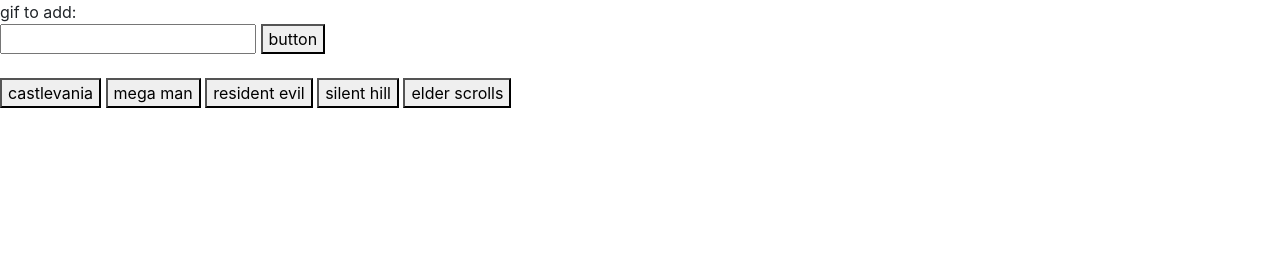
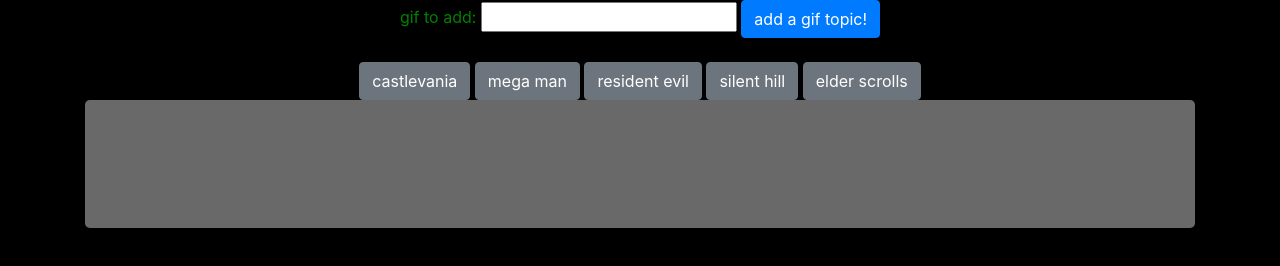
Before and after one commit to mbyron13/giftastic, a plain HTML site: page index.html in a window 1280 px wide. Drawn offline with nearby package versions, Linux system fonts and the light colour scheme.

Commit message:
Finalized version

```diff
--- a/assets/css/style.css
+++ b/assets/css/style.css
@@ -0,0 +1,15 @@
+body{
+    background-color:black;
+}
+
+span{
+    color:green;
+}
+
+p{
+    color:blue;
+}
+
+.jumbotron{
+     background-color: dimgray;
+}
--- a/assets/javascript/js.js
+++ b/assets/javascript/js.js
@@ -1,83 +1,90 @@
+//seed an array with random games and such
 var topics = ["castlevania", "mega man", "resident evil", "silent hill", "elder scrolls"];
 
 
-
-function addToArray(){
+//function called when button to add gif is clicked. takes the value in the input text and pushes it on end of array. the value inside of the text area is then cleared.
+function addToArray() {
     topics.push($("#giftosearch").val());
     $("#giftosearch").val('');
 }
 
-
-function createButtons(){
+//function is called twice, once when the page is first run, and every button press. first deletes the buttons, then creates a button looping through the array. These are appended to buttonholder div with id of the array positions content and a class deleteme. The text of the button is also set to the array indexs content.
+function createButtons() {
     $(".deleteme").remove();
-    for(var i=0; i < topics.length; i++){
-        $("#buttonholder").append("<button id="+ topics[i].replace('\\s', '') +" class='deleteme'>" + topics[i] + "</button>  ");
+    for (var i = 0; i < topics.length; i++) {
+        $("#buttonholder").append("<button id=" + topics[i].replace('\\s', '') + " class='deleteme btn btn-secondary'>" + topics[i] + "</button>  ");
     }
 }
 
-
-function displayGifs(evt){
+//this function occurs when a .deleteme class is clicked, which is my buttons that are created earlier. it takes in evt, which is the button that was clicked, and takes the text within it. it uses encodeURI to make any spaces and such search friendly, and then sets query url to that.
+function displayGifs(evt) {
     var txt = $(evt.currentTarget).text();
     var encodedTxt = encodeURI(txt);
     console.log(txt);
     var queryURL = "https://api.giphy.com/v1/gifs/search?q=" +
         encodedTxt + "&api_key=cUnVlOwx2kMUOUZWUpUo35LZdJ5xOkjL&limit=10";
 
-      // Perfoming an AJAX GET request to our queryURL
+    // the ajax call to giphy api
     $.ajax({
         url: queryURL,
         method: "GET"
     })
 
-      // After the data from the AJAX request comes back
-        .then(function(response) {
+        // the promise of what to do when the data is finally returned
+        .then(function (response) {
             console.log(queryURL);
-        // Saving the image_original_url property
+            // set the data we got back to imgUrl
             var imgUrl = response.data;
+            //empty gifholder div of anything already in it
             $("#gifholder").empty();
+            //loop through the array of the data held in imgUrl we got from the api
             for (var i = 0; i < imgUrl.length; i++) {
 
-            // Creating and storing a div tag
+                // make a div tag
                 var imgDiv = $("<div>");
 
-            // Creating a paragraph tag with the result item's rating
+                // create a paragraph and set the text to the array index of current loops rating. response.data[i].rating
                 var p = $("<p>").text("Rating: " + imgUrl[i].rating);
 
-            // Creating and storing an image tag
+                // have a variable hold an image tag
                 var tarImage = $("<img>");
-            // Setting the src attribute of the image to a property pulled off the result item
+                // set all the attributes of the image tag, beginning with a still, and data states necessary for change. assign a class to be able to call them
                 tarImage.attr("src", imgUrl[i].images.fixed_height_small_still.url);
                 tarImage.attr("data-still", imgUrl[i].images.fixed_height_small_still.url);
                 tarImage.attr("data-animate", imgUrl[i].images.fixed_height_small.url);
                 tarImage.attr("data-state", "still");
                 tarImage.attr("class", "gif");
 
-            // Appending the paragraph and image tag to the animalDiv
+                // append the rating to the div we made earlier
                 imgDiv.append(p);
+                //append the image tag with the attributes we just made.
                 imgDiv.append(tarImage);
 
-            // Prependng the animalDiv to the HTML page in the "#gifs-appear-here" div
+                // prepend the div holding both the newly created rating paragraph and the image with the newly created attributes to the gifholder div in the html.
                 $("#gifholder").prepend(imgDiv);
             }
         });
 }
 
-function gifState(){
+function gifState() {
+    //whatever .gif class was clicked, get its data-state.
     var state = $(this).attr("data-state");
-    // If the clicked image's state is still, update its src attribute to what its data-animate value is.
-    // Then, set the image's data-state to animate
-    // Else set src to the data-still value
+    console.log(state);
+    //if the state is still, change its source to the data animate attribute
     if (state === "still") {
         $(this).attr("src", $(this).attr("data-animate"));
+        //change the data state to animate now.
         $(this).attr("data-state", "animate");
     } else {
+        //if the state was animate, when you click set its source equal to the data still attribute
         $(this).attr("src", $(this).attr("data-still"));
+        //change the data state to still from animate.
         $(this).attr("data-state", "still");
     }
 }
-
-$(document).ready(function() {
-    $('#addtoarray').on("click", function(){
+//document.ready with my function calls to make sure the html has loaded before anything is processed with js.
+$(document).ready(function () {
+    $('#addtoarray').on("click", function () {
         addToArray();
         createButtons();
     });
--- a/index.html
+++ b/index.html
@@ -1,5 +1,6 @@
 <!DOCTYPE html>
 <html>
+
 <head>
     <meta charset="utf-8" />
     <meta http-equiv="X-UA-Compatible" content="IE=edge">
@@ -9,18 +10,23 @@
         crossorigin="anonymous">
     <link rel="stylesheet" type="text/css" media="screen" href="assets/css/style.css" />
 </head>
+
 <body>
-    <div>
-        gif to add:<br>
-        <input type="text" name="giftosearch" id="giftosearch">
-        <button id="addtoarray">button</button>
-    </div><br>
-    <div id = "buttonholder"> </div>
-    <div id = "gifholder"> </div>
-
+    <div class="container">
+        <div class="text-center">
+            <span>gif to add:</span>
+            <input type="text" name="giftosearch" id="giftosearch">
+            <button id="addtoarray" class="btn btn-primary">add a gif topic!</button>
+        </div><br>
+        <div id="buttonholder" class="text-center"> </div>
+        <div class="jumbotron">
+            <div id="gifholder" class="text-center"> </div>
+        </div>
+    </div>
 
 
     <script src="https://cdnjs.cloudflare.com/ajax/libs/jquery/3.2.1/jquery.min.js"></script>
     <script src="./assets/javascript/js.js"></script>
 </body>
+
 </html>
```
Lines whose indentation alone changed are shown as unchanged.
